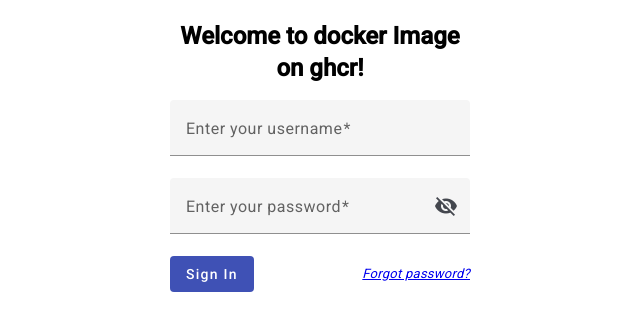
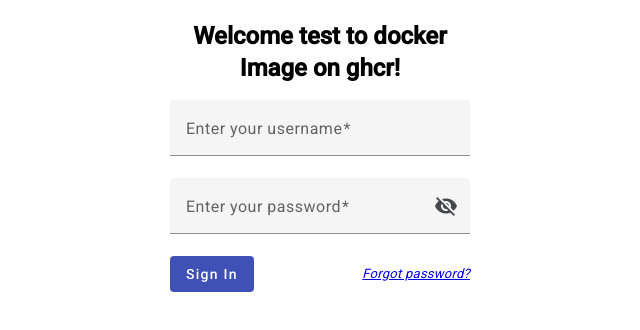
Before and after one commit to crystaldevge/userDomainFront, an Angular app: page /login in a window 1280 px wide. Shown: the top 330 px of the page, without its empty margins (320-960 px from the left). Built offline with nearby package versions, Linux system fonts and the light colour scheme.

Commit message:
check version

```diff
--- a/src/app/auth/login/login.component.html
+++ b/src/app/auth/login/login.component.html
@@ -1,5 +1,5 @@
 <form [formGroup]="loginForm" class="login-form-container" (ngSubmit)="onSubmit()">
-  <h1 style="text-align: center; font-weight: 900;">Welcome to docker Image on ghcr!</h1>
+  <h1 style="text-align: center; font-weight: 900;">Welcome test to docker Image on ghcr!</h1>
   <div>
     <mat-form-field appearance="fill" class="email-container">
       <mat-label>Enter your username</mat-label>
```
